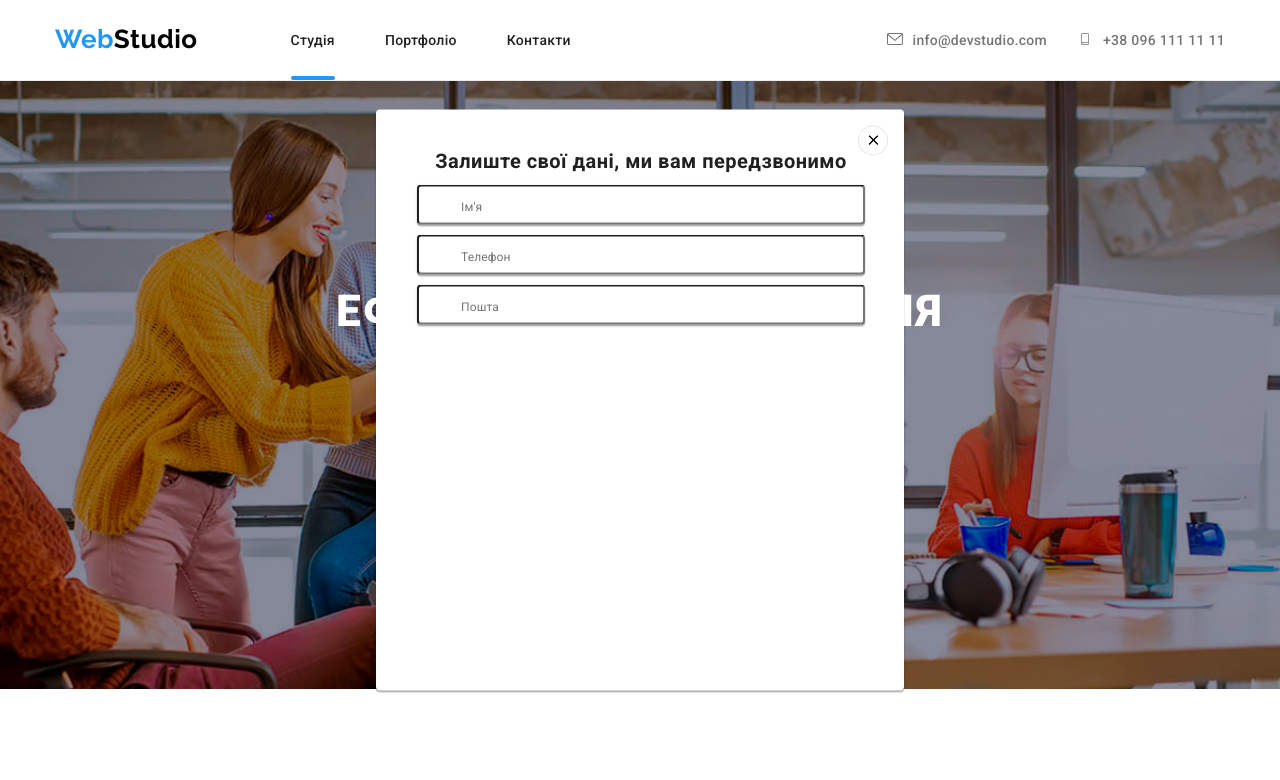
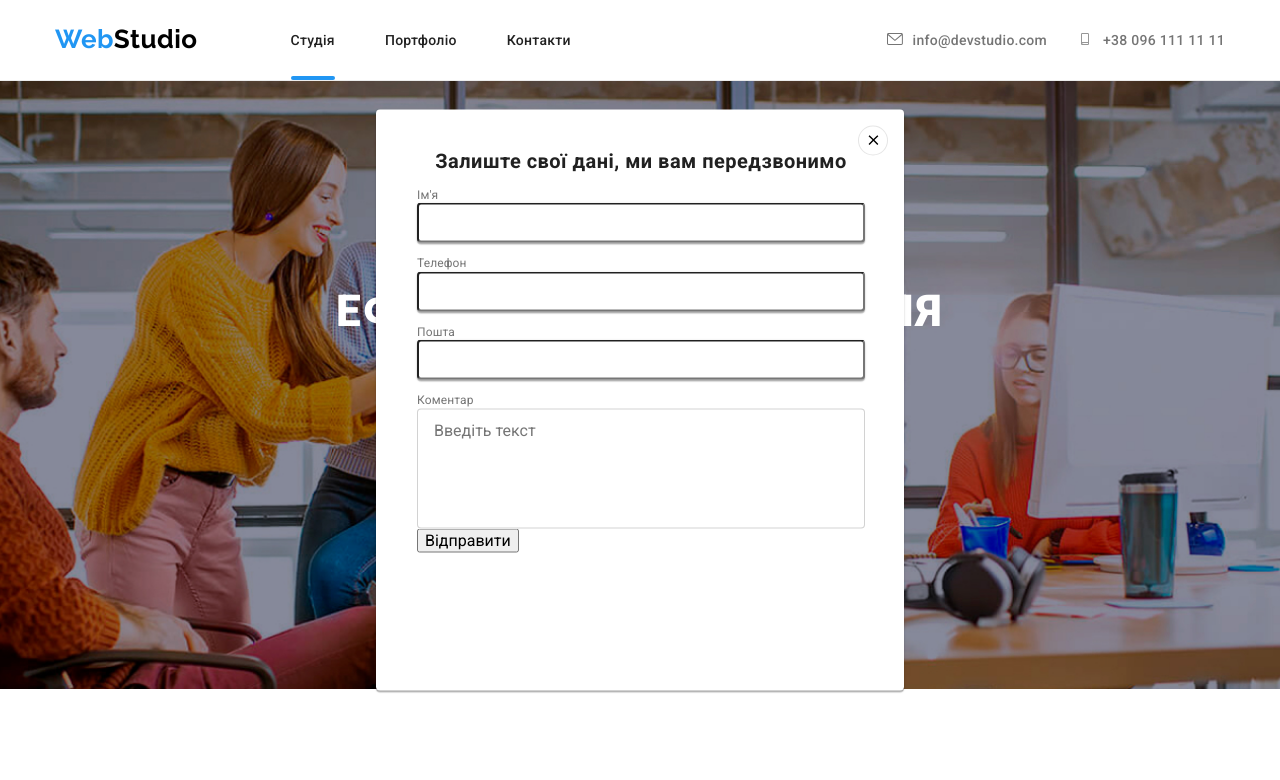
Before and after one commit to liza-balaklei/-goit-markup-hw-06, a plain HTML site: page index.html in a window 1280 px wide. Shown: the top 780 px of the page. Drawn offline with nearby package versions, Linux system fonts and the light colour scheme.

Commit message:
Модальне вікно, форма

```diff
--- a/css/styles.css
+++ b/css/styles.css
@@ -652,7 +652,28 @@ li {
     0px 2px 1px rgba(0, 0, 0, 0.2);
 }
 
-.form-input::placeholder{
+.input-title {
+font-weight: 400;
+font-size: 12px;
+line-height: 1.16;
+letter-spacing: 0.01em;
+
+color: #757575;
+
+}
+
+.modal-text {
+  display: block;
+  width: 448px;
+  height: 120px;
+  padding: 12px 16px;
+
+  border: 1px solid rgba(33, 33, 33, 0.2);
+  border-radius: 4px;
+  resize: none;
+}
+
+/*.form-input::placeholder{
   font-weight: 400;
 font-size: 12px;
 line-height: 1.16;
@@ -660,7 +681,8 @@ line-height: 1.16;
 letter-spacing: 0.01em;
 
 color: #757575;
-}
+}*/
+
 .is-hidden {
   opacity: 0;
   visibility: hidden;
--- a/index.html
+++ b/index.html
@@ -475,27 +475,54 @@
           </svg>
         </button>
         <p class="modal-title">Залиште свої дані, ми вам передзвонимо</p>
+
         <form class="modal-form">
+          <div class="input-field">
+            <label for="user-name" class="input-title">Ім'я</label>
             <input
               type="text"
               class="form-input"
               required
-            name="second-name"
-            placeholder="Ім'я"
+              name="user-name"
+              placeholder=" "
+              id="user-name"
             />
+          </div>
+
+          <div class="input-field">
+            <label for="user-tel" class="input-title">Телефон</label>
             <input
               type="tel"
               class="form-input"
               name="user-tel"
-            placeholder="Телефон"
+              placeholder=" "
+              id="user-tel"
             />
+          </div>
+
+          <div class="input-field">
+            <label for="user-email" class="input-title">Пошта</label>
             <input
               type="email"
               class="form-input"
               required
               name="user-email"
-            placeholder="Пошта"
+              placeholder=" "
+              id="user-email"
             />
+          </div>
+
+          <div class="input-field">
+            <label for="user-comment" class="input-title">Коментар</label>
+            <textarea
+              name="user-commen"
+              id="user-comment"
+              placeholder="Введіть текст"
+              class="modal-text"
+            ></textarea>
+          </div>
+
+          <button type="submit">Відправити</button>
         </form>
       </div>
     </div>
```
Lines whose indentation alone changed are shown as unchanged.
